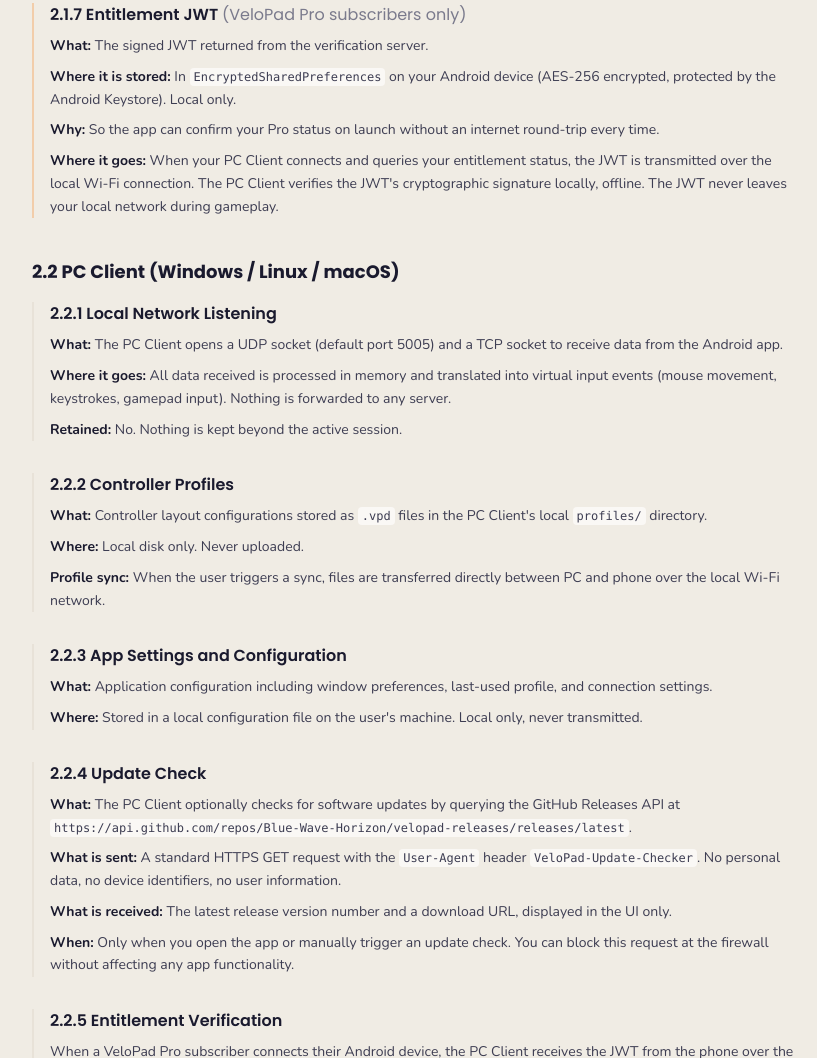
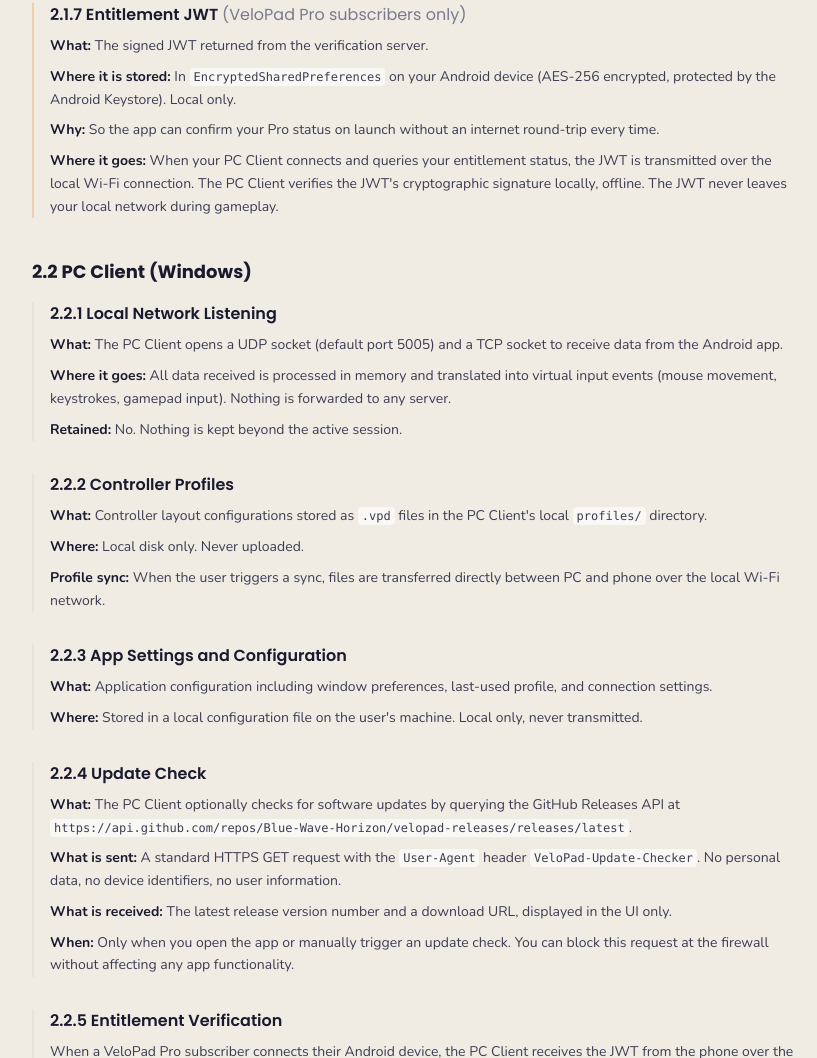
Before and after one commit to Blue-Wave-Horizon/bwh-website, an Astro site: page /products/velopad/velopad-privacy in a window 1280 px wide. Shown: the part 2148-3206 px from the top of the page, without its empty margins (224-1041 px from the left). Built offline with nearby package versions, Linux system fonts and the light colour scheme; Astro itself is replaced by a stand-in of ours.

Commit message:
Update PC Client section header in VeloPad Privacy Policy page

```diff
--- a/src/pages/products/velopad/velopad-privacy.astro
+++ b/src/pages/products/velopad/velopad-privacy.astro
@@ -142,7 +142,7 @@ import BaseLayout from '../../../components/layout/BaseLayout.astro';
             </div>
           </div>
 
-          <h3 class="font-heading font-bold text-lg text-ink mb-4">2.2 PC Client (Windows / Linux / macOS)</h3>
+          <h3 class="font-heading font-bold text-lg text-ink mb-4">2.2 PC Client (Windows)</h3>
 
           <!-- 2.2.1 -->
           <div class="mb-8 pl-4 border-l-2 border-cream-dark">
```
